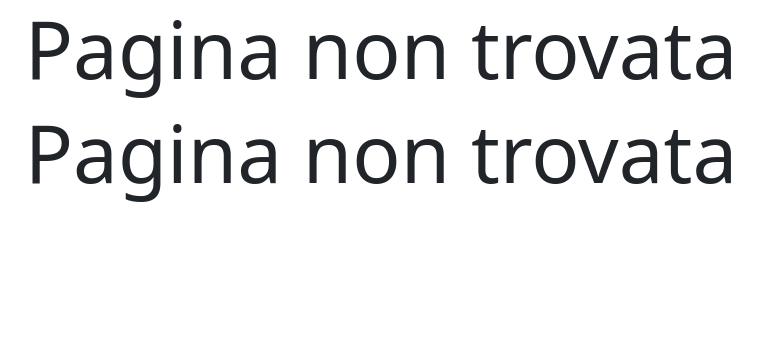
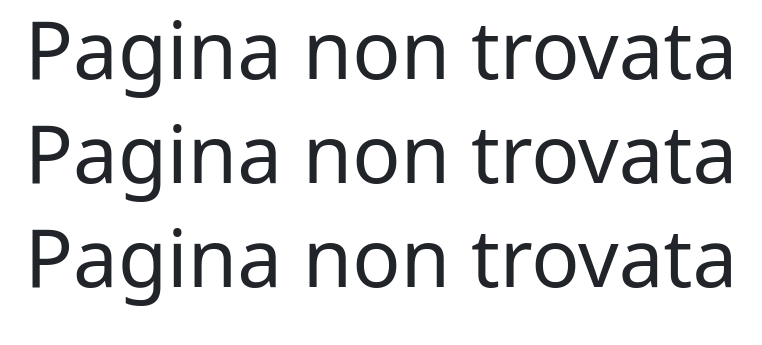
Before and after one commit to gjon94/php_immobiliare, a PHP site: page /views/404.php in a window 1280 px wide. Shown: the top 345 px of the page, without its empty margins (259-1021 px from the left). Run offline with PHP 8.4, Linux system fonts and the light colour scheme.

Commit message:
first in fix branch

```diff
--- a/views/404.php
+++ b/views/404.php
@@ -9,6 +9,7 @@
   <body>
     <h1 class="display-1 text-center">Pagina non trovata</h1>
     <h3 class="display-1 text-center">Pagina non trovata</h3>
+    <h3 class="display-1 text-center">Pagina non trovata</h3>
     <script src="https://cdn.jsdelivr.net/npm/bootstrap@5.2.0/dist/js/bootstrap.bundle.min.js" integrity="sha384-A3rJD856KowSb7dwlZdYEkO39Gagi7vIsF0jrRAoQmDKKtQBHUuLZ9AsSv4jD4Xa" crossorigin="anonymous"></script>
   </body>
 </html>
```
Also changed, not shown: 1 other file.
